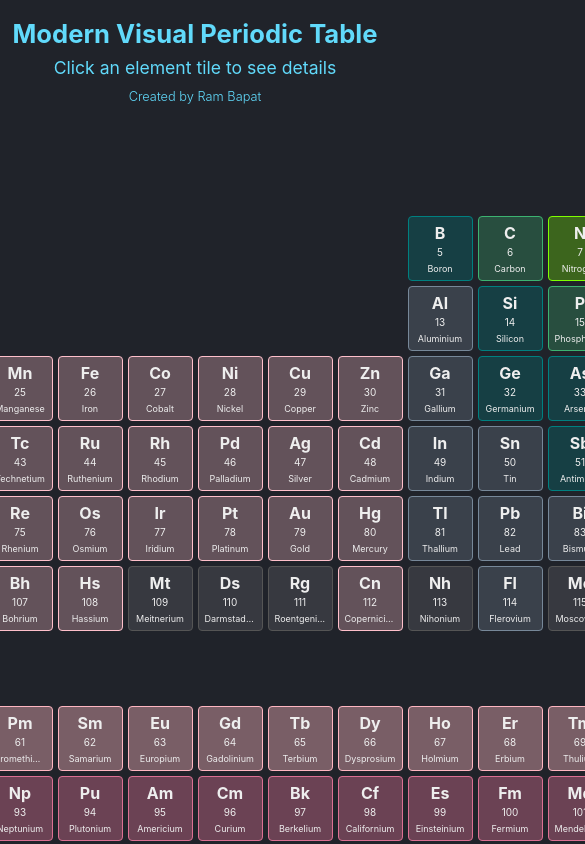
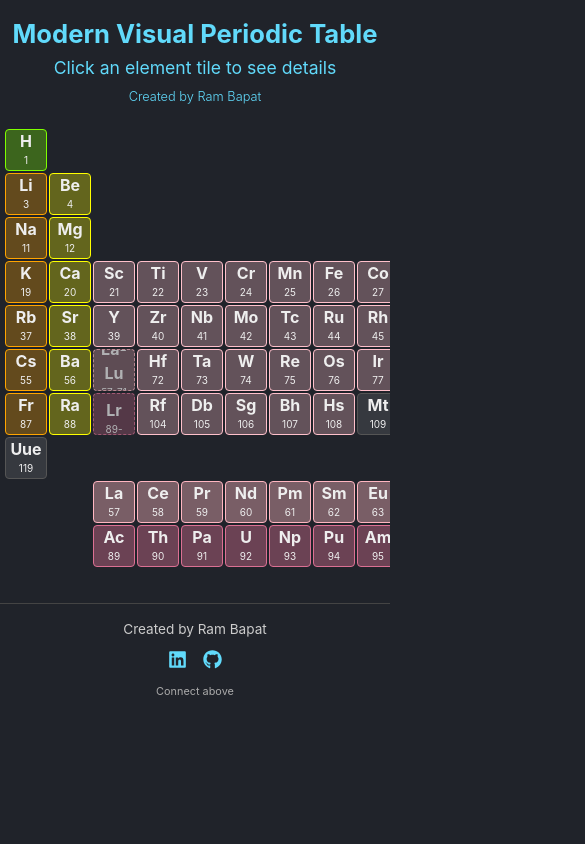
Before and after one commit to Barrsum/Modern-Visual-Periodic-Table, a React (Vite) app: page / in a window 390 px wide. Shown: the top 844 px of the page, 585 px wide, since content can reach past the window. Built offline with nearby package versions, Linux system fonts and the light colour scheme.

Commit message:
Update App.css

```diff
--- a/src/App.css
+++ b/src/App.css
@@ -1,87 +1,41 @@
 /* src/App.css */
+
+/* Container for the grid, allows horizontal scrolling on small screens */
+.periodic-table-container {
+  width: 100%; /* Take full available width */
+  overflow-x: auto; /* Enable horizontal scroll if content overflows */
+  -webkit-overflow-scrolling: touch; /* Smooth scrolling on iOS */
+  padding: 0 10px 15px 10px; /* Add padding for breathing room and below scrollbar */
+  margin: 20px auto; /* Center the container */
+  max-width: 100%; /* Ensure it doesn't exceed viewport width itself */
+}
+
 
 .periodic-table-grid {
   display: grid;
-  /* Define 18 columns, each taking up a fraction of the available space */
-  /* Let's use fixed size for consistency */
-  grid-template-columns: repeat(18, 65px); /* 18 columns, each 65px wide */
-  grid-template-rows: repeat(10, 65px);  /* 10 rows, each 65px high (includes lanthanides/actinides rows) */
-  gap: 5px; /* Space between the tiles */
-  padding: 20px;
-  margin: 20px auto; /* Center the grid horizontally */
-  justify-content: center; /* Ensure grid content itself is centered if viewport is wider */
-  max-width: calc(18 * 65px + 17 * 5px + 40px); /* Calculate max width based on columns, gaps, padding */
-}
-
-.element-tile {
-  border: 1px solid #555;
-  padding: 4px;
-  display: flex;
-  flex-direction: column;
-  align-items: center;
-  justify-content: center; /* Center content vertically */
-  text-align: center;
-  background-color: rgba(255, 255, 255, 0.1); /* Semi-transparent white */
-  border-radius: 4px;
-  cursor: pointer; /* Makes it look clickable */
-  transition: transform 0.2s ease, background-color 0.2s ease;
-  font-size: 9px; /* Smaller font for name */
-}
-
-.element-tile strong { /* Style the symbol */
-  font-size: 16px;
-  font-weight: bold;
-  display: block; /* Put symbol on its own line */
-}
-
-.element-tile small { /* Style the atomic number */
-  font-size: 10px;
-  display: block; /* Put number on its own line */
-  margin-bottom: 2px; /* Space between number and name */
-}
-
-
-.element-tile:hover {
-  transform: scale(1.1); /* Slightly enlarge on hover */
-  background-color: rgba(97, 218, 251, 0.3); /* Light blue highlight on hover */
-  border-color: #61dafb;
-  z-index: 10; /* Bring hovered element to the front */
+  /* Desktop Grid */
+  grid-template-columns: repeat(18, 65px); /* 18 columns, 65px wide */
+  grid-template-rows: repeat(10, 65px);  /* 10 rows, 65px high */
+  gap: 5px; /* Space between tiles */
+  /* Calculate width based on columns, gaps. Padding is now on container */
+  /* Inline-block helps contain the grid width naturally */
+  display: inline-grid; /* Changed from grid to inline-grid */
+  /* Center the grid itself *within* the scrolling container */
+  margin: 0 auto;
+  padding: 5px; /* Minimal padding inside grid */
 }
 
 /* Add this to your App.css too, helps center the whole app content */
 .App {
-  text-align: center; /* Centers the H1 heading */
+  text-align: center; /* Centers the H1/H2 headings */
+  overflow-x: hidden; /* Prevent horizontal scroll on the main App div */
 }
-
-.placeholder-tile {
-  border-style: dashed; /* Make border dashed */
-  border-width: 1px;
-  border-color: #aaa; /* Lighter color for placeholder */
-  opacity: 0.7; /* Slightly faded out */
-  background-color: rgba(100, 100, 100, 0.1); /* Different subtle background */
-}
-
-/* Optional: Style for series range labels */
-.series-label {
-  display: flex;
-  align-items: center;
-  justify-content: center;
-  font-size: 10px;
-  color: #aaa;
-  border: 1px dashed #555;
-  border-radius: 4px;
-  padding: 2px;
-  text-align: center;
-   /* Remove pointer events if they shouldn't be interactive like tiles */
-  pointer-events: none;
-}
-
 
 /* --- Footer Styles --- */
 footer {
-  margin-top: 40px; /* Space above the footer */
+  margin-top: 40px;
   padding: 20px;
-  border-top: 1px solid #444; /* Separator line */
+  border-top: 1px solid #444;
   font-size: 0.9em;
   color: #ccc;
   text-align: center;
@@ -92,14 +46,14 @@ footer p {
 }
 
 .social-links a {
-  color: #61dafb; /* React blue or choose another color */
-  font-size: 1.5em; /* Make icons larger */
-  margin: 0 10px; /* Space between icons */
+  color: #61dafb;
+  font-size: 1.5em;
+  margin: 0 10px;
   transition: color 0.2s ease;
 }
 
 .social-links a:hover {
-  color: #fff; /* White on hover */
+  color: #fff;
 }
 
 .data-credit {
@@ -115,28 +69,42 @@ footer p {
     text-decoration: underline;
   }
 
-/* Example Category Coloring (add more as needed) */
-/* Add these classes based on the 'category' field in elements.json */
-.diatomic-nonmetal { background-color: rgba(118, 212, 129, 0.3); border-color: #76d481;}
-.noble-gas { background-color: rgba(195, 141, 241, 0.3); border-color: #c38df1; }
-.alkali-metal { background-color: rgba(241, 182, 141, 0.3); border-color: #f1b68d;}
-.alkaline-earth-metal { background-color: rgba(241, 220, 141, 0.3); border-color: #f1dc8d;}
-.metalloid { background-color: rgba(141, 241, 205, 0.3); border-color: #8df1cd;}
-.polyatomic-nonmetal { background-color: rgba(118, 212, 129, 0.4); border-color: #76d481;} /* Slightly different shade */
-.post-transition-metal { background-color: rgba(169, 190, 198, 0.3); border-color: #a9bec6;}
-.transition-metal { background-color: rgba(226, 170, 170, 0.3); border-color: #e2aaaa;}
-.lanthanide { background-color: rgba(169, 198, 220, 0.3); border-color: #a9c6dc;}
-.actinide { background-color: rgba(204, 182, 220, 0.3); border-color: #ccb6dc;}
-/* Add styles for unknown/hypothetical if needed */
-/* .unknown, .possibly... etc. */
+/* --- Mobile Responsiveness --- */
+@media (max-width: 768px) {
+  .periodic-table-grid {
+    /* Smaller tiles and gaps for mobile */
+    grid-template-columns: repeat(18, 48px); /* Adjust tile size */
+    grid-template-rows: repeat(10, 48px); /* Adjust tile size */
+    gap: 3px; /* Reduce gap */
+    padding: 3px;
+  }
 
+  .periodic-table-container {
+      padding: 0 5px 10px 5px; /* Reduce padding */
+  }
 
-/* Ensure placeholder hover effect doesn't completely override placeholder look */
-.placeholder-tile:hover {
-    opacity: 0.9; /* Less transparent on hover */
-    border-color: #61dafb; /* Highlight border */
-    transform: scale(1.1); /* Keep the scale effect */
-     background-color: rgba(97, 218, 251, 0.3); /* Use standard hover background */
+  footer {
+    margin-top: 25px;
+    padding: 15px;
+    font-size: 0.85em;
+  }
+
+  .social-links a {
+    font-size: 1.4em;
+    margin: 0 8px;
+  }
+}
+
+@media (max-width: 480px) {
+    /* Further adjustments for very small screens if needed */
+    .periodic-table-grid {
+        grid-template-columns: repeat(18, 42px); /* Even smaller tiles */
+        grid-template-rows: repeat(10, 42px);
+        gap: 2px;
+    }
+     .periodic-table-container {
+      padding: 0 2px 8px 2px; /* Minimal padding */
+     }
 }
 
 /* Created by Ram Bapat, www.linkedin.com/in/ram-bapat-barrsum-diamos */
```
